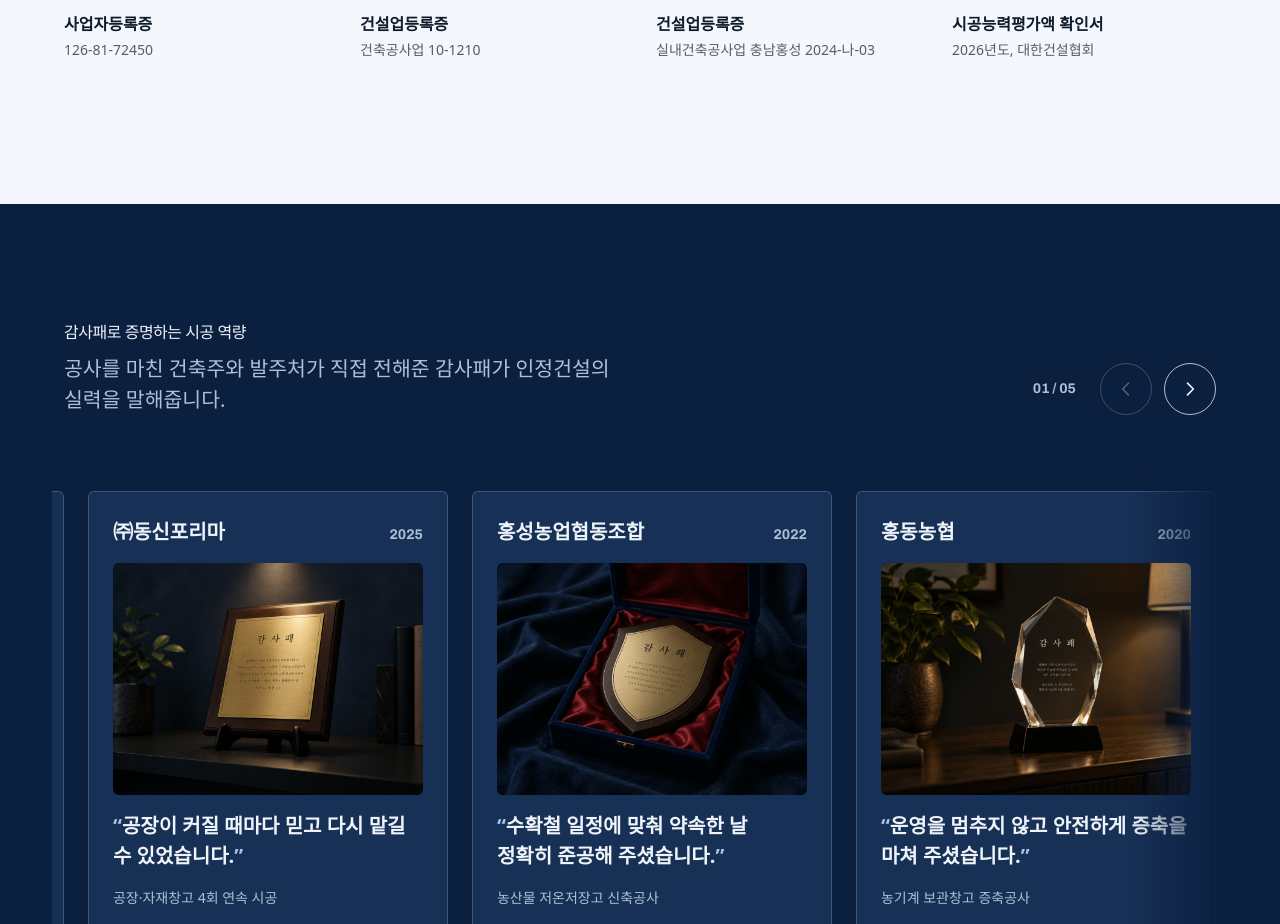
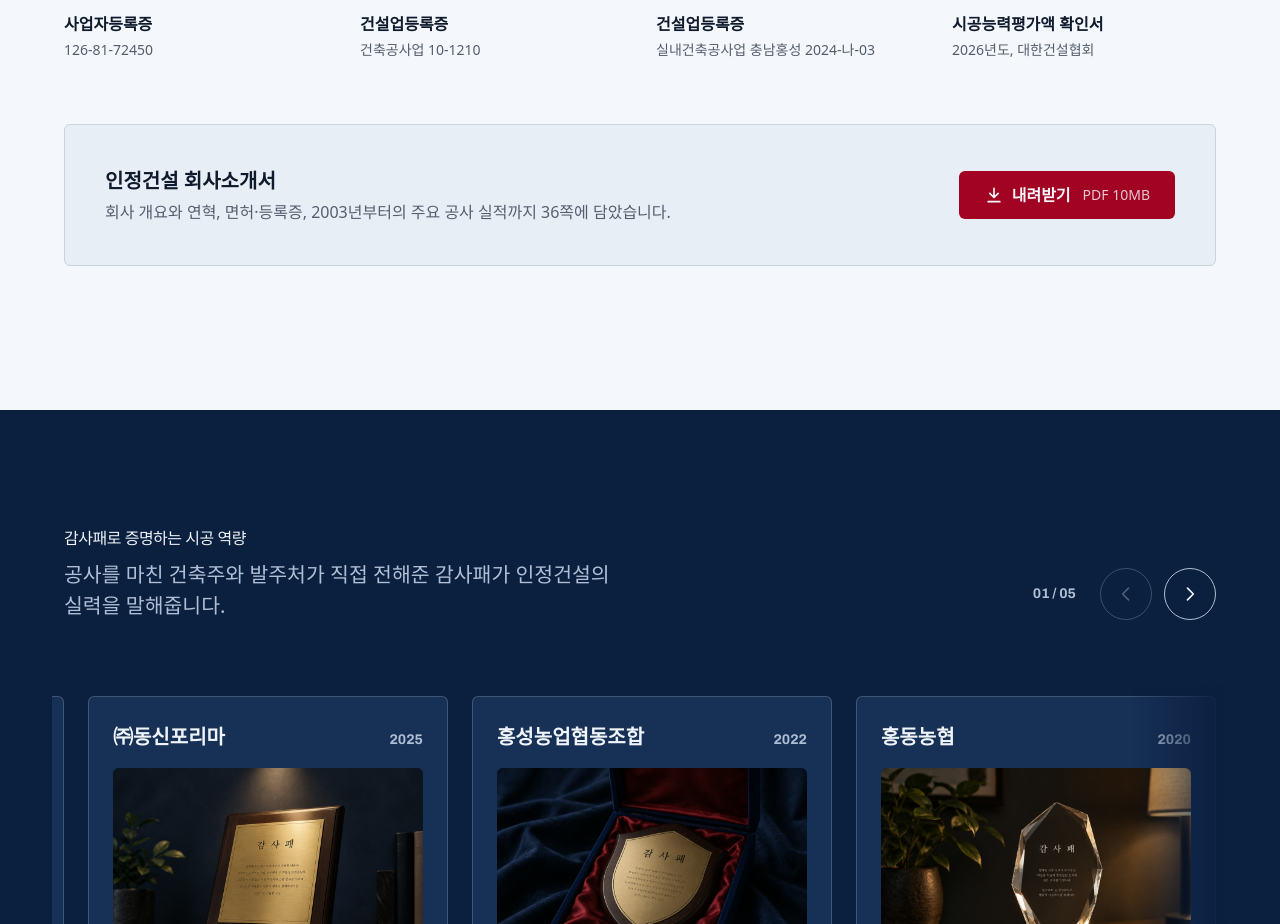
Before and after one commit to dltjslqs/injeong-demo, a Next.js app: page /about in a window 1280 px wide. Shown: the part 6242-7166 px from the top of the page. Built offline with nearby package versions, Linux system fonts and the light colour scheme; a web font is replaced by a local one.

Commit message:
회사소개서(공사지명원 공개본) 내려받기: 회사소개 카드 + 홈 마지막 섹션 버튼
개인정보 쪽(법인등기부, 기술자 명단·보유증명서)은 비우고 개인 건축주 이름은 지운 공개본

Co-Authored-By: Claude Opus 5.5 <noreply@anthropic.com>

```diff
--- a/src/app/(site)/about/page.tsx
+++ b/src/app/(site)/about/page.tsx
@@ -4,6 +4,7 @@ import { CtaBand } from "@/components/sites/injeong/CtaBand";
 import { company } from "@/components/sites/injeong/data";
 import { Message } from "@/components/sites/injeong/Message";
 import { PageHead } from "@/components/sites/injeong/PageHead";
+import { ProfileCard } from "@/components/sites/injeong/ProfileDownload";
 import { Strengths } from "@/components/sites/injeong/Strengths";
 import { Trust } from "@/components/sites/injeong/Trust";
 
@@ -76,6 +77,7 @@ export default function AboutPage() {
                 </li>
               ))}
             </ul>
+            <ProfileCard />
           </div>
         </div>
       </section>
--- a/src/components/sites/injeong/Close.tsx
+++ b/src/components/sites/injeong/Close.tsx
@@ -1,5 +1,6 @@
 import Link from "next/link";
 import { company } from "./data";
+import { ProfileButton } from "./ProfileDownload";
 
 // The close for a "hire" page: the contact details, then the one action.
 export function Close() {
@@ -9,7 +10,10 @@ export function Close() {
         <div>
           <h2>현실적인 견적 가이드를 받아보세요</h2>
           <p className="lead">도면이 없거나 대략적인 부지 계획만 있어도 괜찮습니다. 현장 조건에 맞춘 인허가 검토와 가장 현실적인 견적 가이드를 함께 풀어드립니다.</p>
-          <Link className="btn btn-seal" href="/contact">지금 바로 문의하기</Link>
+          <div className="close-btns">
+            <Link className="btn btn-seal" href="/contact">지금 바로 문의하기</Link>
+            <ProfileButton />
+          </div>
         </div>
         <dl className="close-dl">
           <div><dt>대표전화</dt><dd><a className="num big" href={`tel:${company.tel}`}>{company.tel}</a></dd></div>
--- /dev/null
+++ b/src/components/sites/injeong/ProfileDownload.tsx
@@ -0,0 +1,32 @@
+import { BASE } from "./base";
+
+// The company profile (공사지명원, public edition: personal data pages blanked). Re-export it when the source PDF changes.
+export const PROFILE = { href: `${BASE}/sites/injeong/docs/injeong-profile-2026.pdf`, file: "인정건설_회사소개서_2026.pdf", size: "PDF 10MB" };
+
+const Icon = () => (
+  <svg viewBox="0 0 24 24" width="20" height="20" aria-hidden="true" fill="none" stroke="currentColor" strokeWidth="2" strokeLinecap="round" strokeLinejoin="round"><path d="M12 4v11M7 10l5 5 5-5M5 20h14" /></svg>
+);
+
+/** The download as a button (home close, CTA rows). */
+export function ProfileButton({ className = "btn btn-quiet" }: { className?: string }) {
+  return (
+    <a className={className} href={PROFILE.href} download={PROFILE.file}>
+      <Icon />회사소개서 내려받기
+    </a>
+  );
+}
+
+/** The download as a card with what is inside (about page). */
+export function ProfileCard() {
+  return (
+    <div className="pf rv">
+      <div>
+        <b>인정건설 회사소개서</b>
+        <p>회사 개요와 연혁, 면허·등록증, 2003년부터의 주요 공사 실적까지 36쪽에 담았습니다.</p>
+      </div>
+      <a className="btn btn-seal" href={PROFILE.href} download={PROFILE.file}>
+        <Icon />내려받기<span className="pf-size">{PROFILE.size}</span>
+      </a>
+    </div>
+  );
+}
--- a/src/components/sites/injeong/injeong.css
+++ b/src/components/sites/injeong/injeong.css
@@ -228,7 +228,7 @@
 /* close: contact details, then the one action */
 .ij .close { padding-block: var(--section-gap-s); }
 .ij .close-in { display: grid; grid-template-columns: minmax(0, 7fr) minmax(0, 5fr); gap: var(--space-2xl) var(--gap-columns); align-items: start; }
-.ij .close .btn { margin-top: var(--space-xl); }
+.ij .close-btns { display: flex; flex-wrap: wrap; gap: var(--space-sm); margin-top: var(--space-xl); }
 .ij .close-dl { border-top: 2px solid var(--color-field); }
 .ij .close-dl div { display: grid; grid-template-columns: 120px minmax(0, 1fr); gap: var(--space-lg); align-items: baseline; padding-block: var(--space-lg); border-bottom: 1px solid var(--color-rule); }
 .ij .close-dl dt { color: var(--color-muted); }
@@ -735,3 +735,11 @@
 /* every menu page opens with the same band height, whatever the heading length */
 @media (max-width: 60rem) { .ij .ph { --ph-h: 28rem; } }
 @media (max-width: 40rem) { .ij .ph { --ph-h: 27rem; padding-block: var(--space-xl) var(--space-2xl); } }
+
+/* company profile download: a card under the certificates on the about page */
+.ij .pf { display: flex; flex-wrap: wrap; align-items: center; justify-content: space-between; gap: var(--space-lg); margin-top: var(--space-2xl); padding: var(--space-xl); border-radius: var(--radius-card); background: var(--color-paper-2); border: 1px solid var(--color-rule); }
+.ij .pf > div { flex: 1 1 22rem; min-width: 0; }
+.ij .pf b { display: block; font-size: var(--text-lg); font-weight: 800; color: var(--color-ink); }
+.ij .pf p { margin-top: var(--space-2xs, 4px); color: var(--color-muted); }
+.ij .pf .pf-size { margin-left: var(--space-2xs, 4px); font-weight: 500; opacity: 0.8; font-size: var(--text-sm); }
+.ij a.btn:focus-visible { outline: 2px solid var(--color-focus); outline-offset: 2px; }
```
Also changed, not shown: 1 other file (tests, documents, lock files or other folders).
